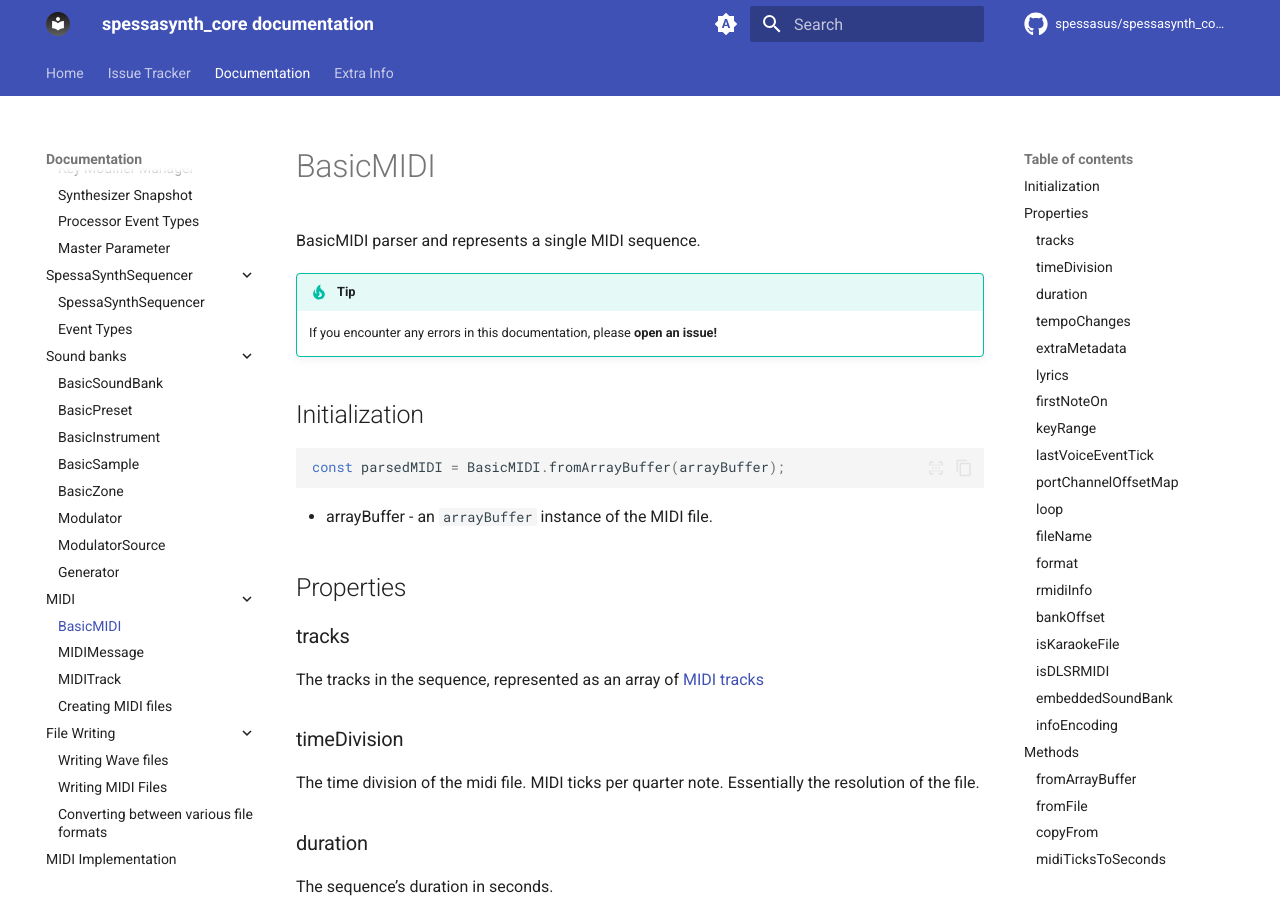
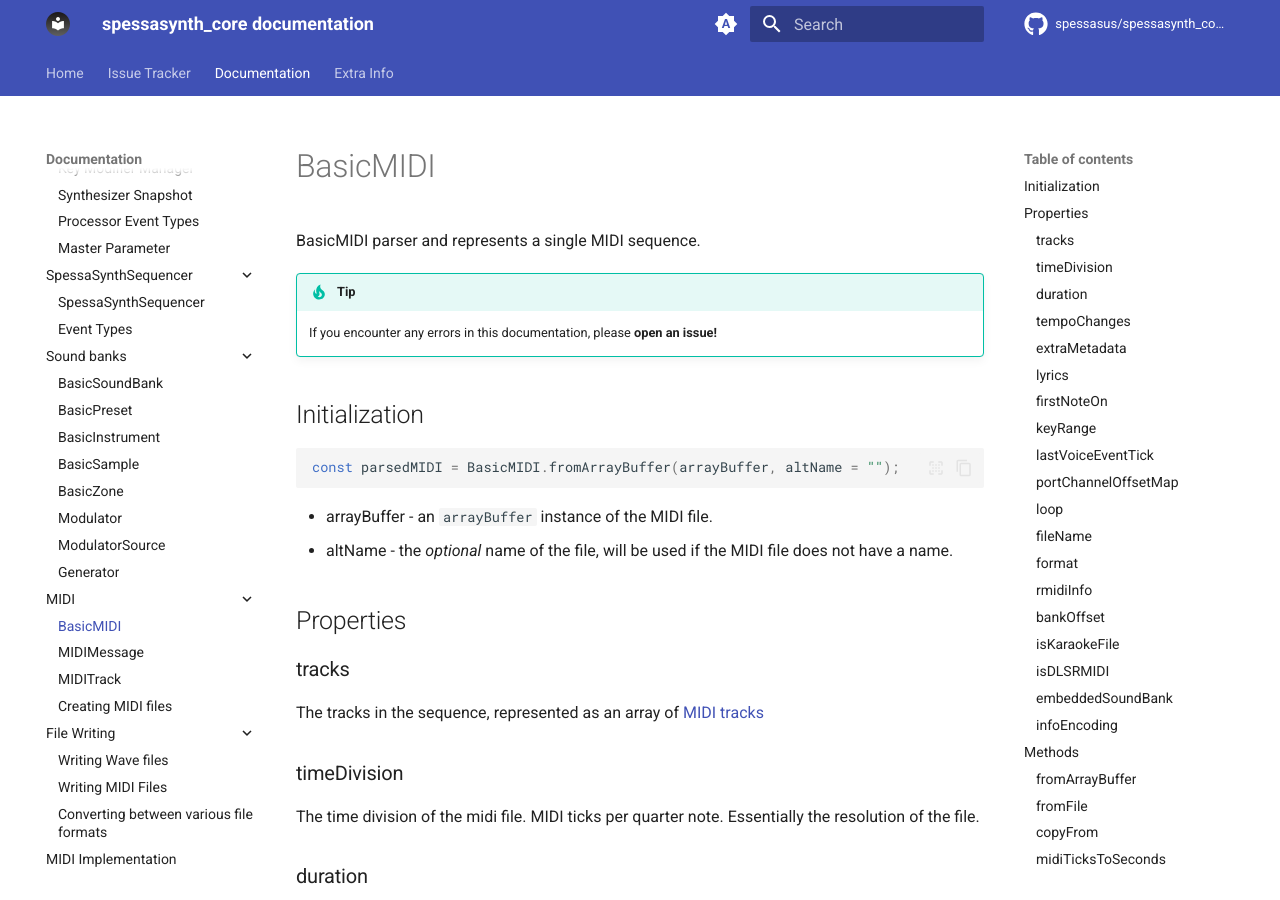
Before and after one commit to spessasus/spessasynth_core, an MkDocs documentation site: the page built from docs/midi/index.md, in a window 1280 px wide and 900 px high. Built offline with MkDocs 1.6.1 and Material for MkDocs 9.7.7, drawn with Linux system fonts in a browser that asks for light colours; comment, search, counter and statistics services are not loaded.

Commit message:
update docs

````diff
--- a/docs/midi/index.md
+++ b/docs/midi/index.md
@@ -9,10 +9,11 @@ BasicMIDI parser and represents a single MIDI sequence.
 ## Initialization
 
 ```ts
-const parsedMIDI = BasicMIDI.fromArrayBuffer(arrayBuffer);
+const parsedMIDI = BasicMIDI.fromArrayBuffer(arrayBuffer, altName = "");
 ```
 
 - arrayBuffer - an `arrayBuffer` instance of the MIDI file.
+- altName - the *optional* name of the file, will be used if the MIDI file does not have a name.
 
 ## Properties
 
````
